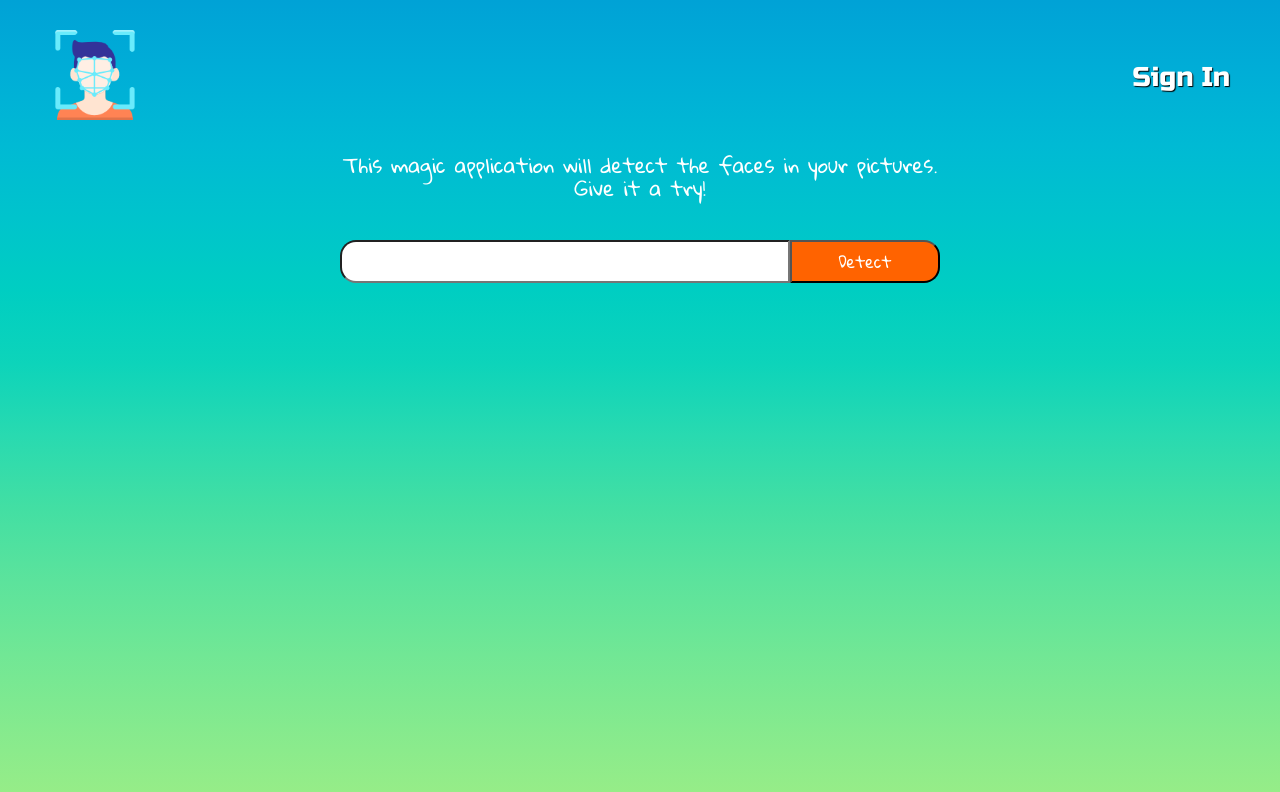
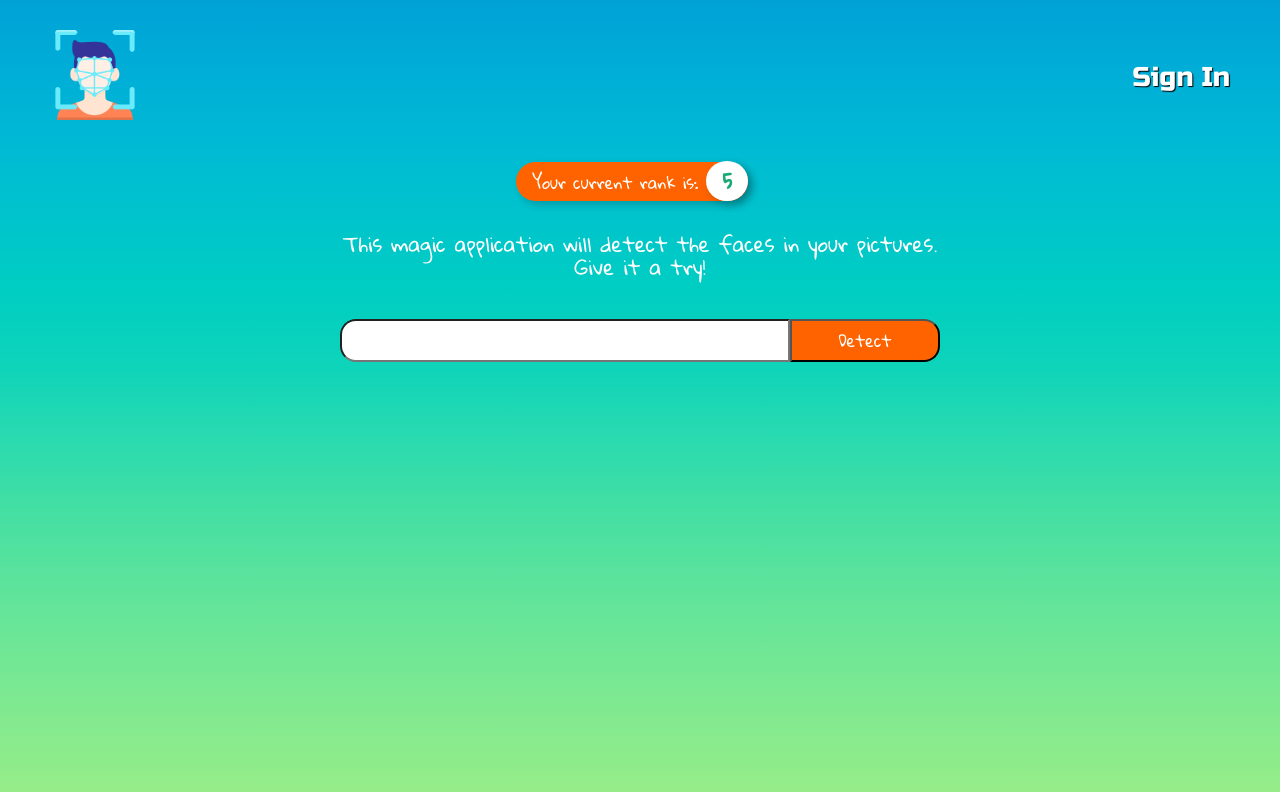
Before and after one commit to dppeykov/fraSandbox, a React (Create React App) app: page / in a window 1280 px wide. Shown: the top 792 px of the page. Built offline with nearby package versions, Linux system fonts and the light colour scheme.

Commit message:
Added the rank component

```diff
--- a/src/components/App/App.jsx
+++ /dev/null
@@ -1,22 +0,0 @@
-import React, { Component } from "react";
-import Navigation from "../Navigation/Navigation";
-import ImageLinkForm from "../ImageLinkForm/ImageLinkForm";
-
-class App extends Component {
-  constructor() {
-    super();
-
-    this.state = {};
-  }
-
-  render() {
-    return (
-      <div className="App">
-        <Navigation />
-        <ImageLinkForm />
-      </div>
-    );
-  }
-}
-
-export default App;
--- /dev/null
+++ b/src/components/Rank/Rank.jsx
@@ -0,0 +1,14 @@
+import React from "react";
+
+const Rank = () => {
+  return (
+    <div className="tc">
+      <p className="br-pill f5 link pl3 pv2 mr3 mt2 dib white bg-orange shadow-5">
+        Your current rank is:
+        <span className="b bg-white br-100 ml2 f4 ph3 green shadow-5">5</span>
+      </p>
+    </div>
+  );
+};
+
+export default Rank;
--- /dev/null
+++ b/src/containers/App/App.jsx
@@ -0,0 +1,24 @@
+import React, { Component } from "react";
+import Navigation from "../../components/Navigation/Navigation";
+import Rank from "../../components/Rank/Rank"
+import ImageLinkForm from "../../components/ImageLinkForm/ImageLinkForm";
+
+class App extends Component {
+  constructor() {
+    super();
+
+    this.state = {};
+  }
+
+  render() {
+    return (
+      <div className="App">
+        <Navigation />
+        <Rank />
+        <ImageLinkForm />
+      </div>
+    );
+  }
+}
+
+export default App;
--- a/src/index.js
+++ b/src/index.js
@@ -1,9 +1,9 @@
 import React from "react";
 import ReactDOM from "react-dom";
 
-import App from "./components/App/App";
+import App from "./containers/App/App";
 
 import "tachyons";
 import "./index.css";
 
-ReactDOM.render(<App />, document.getElementById("root"));
+ReactDOM.render( < App / > , document.getElementById("root"));
```
